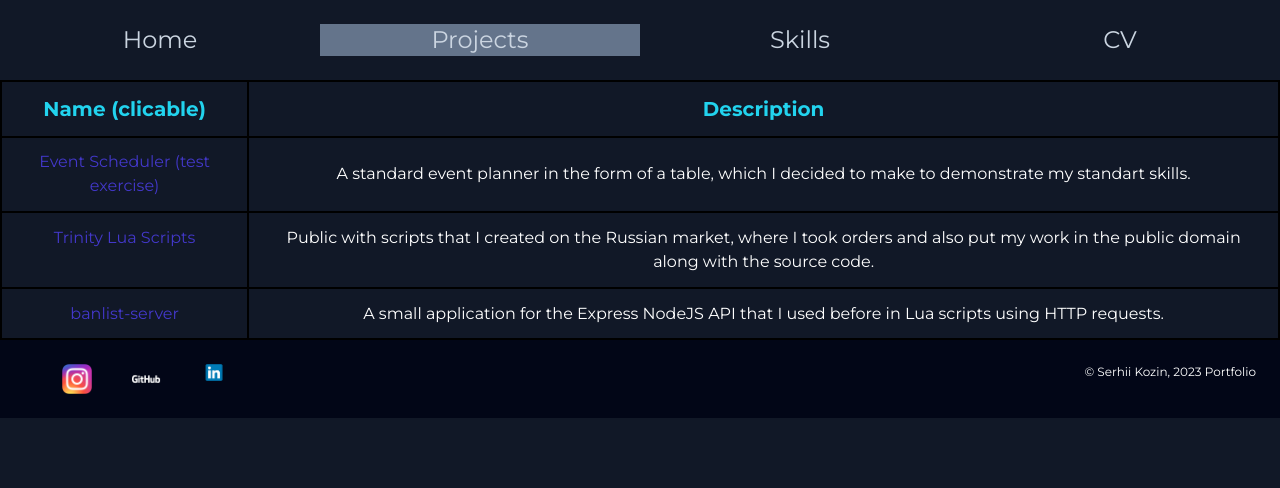
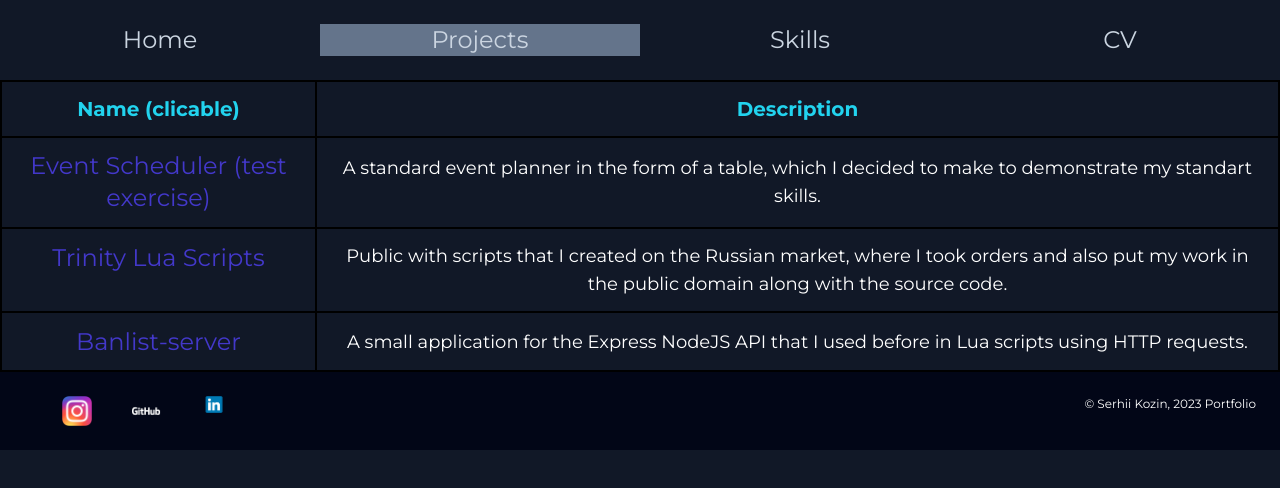
Before and after one commit to SerhiiFront-end/portfolio, a Next.js app: page /projects in a window 1280 px wide. Shown: the top 488 px of the page. Built offline with nearby package versions, Linux system fonts and the light colour scheme.

Commit message:
correct project

```diff
--- a/src/app/projects/EventScheduler/page.tsx
+++ b/src/app/projects/EventScheduler/page.tsx
@@ -2,6 +2,7 @@
 import { useState } from 'react'
 import { useForm } from 'react-hook-form'
 import Table from '../../../../components/EventSchedulierTable/Table'
+import Template from '../../../../components/template/template'
 import styles from '../projects.module.scss'
 import defaultData from './testData.json'
 export default function page() {
@@ -27,7 +28,7 @@ export default function page() {
 		reset()
 	}
 	return (
-		<div>
+		<Template left={true} loading={false}>
 			<Table data={data} setData={setData} />
 			<form className={styles.mainForm} onSubmit={handleSubmit(createNewData)}>
 				<br />
@@ -58,6 +59,6 @@ export default function page() {
 				></input>
 				<button className={styles.button}>Add</button>
 			</form>
-		</div>
+		</Template>
 	)
 }
--- a/src/app/projects/page.tsx
+++ b/src/app/projects/page.tsx
@@ -6,8 +6,8 @@ export default function page() {
 	return (
 		<div>
 			<Template loading={false} left={true}>
-				<table className={styles.table}>
-					<thead>
+				<table className={`${styles.table} text-sm md:text-lg`}>
+					<thead className='text-base md:text-xl'>
 						<tr>
 							<th>Name (clicable)</th>
 							<th>Description</th>
@@ -16,7 +16,7 @@ export default function page() {
 					<tbody>
 						{projects.map(el => (
 							<tr key={el.id}>
-								<td className='align-top'>
+								<td className='align-top  md:text-2xl text-xs'>
 									<Link href={el.link}>{el.name}</Link>
 								</td>
 								<td>{el.description}</td>
--- a/src/app/projects/projects.json
+++ b/src/app/projects/projects.json
@@ -13,7 +13,7 @@
 	},
 	{
 		"id": 2,
-		"name": "banlist-server",
+		"name": "Banlist-server",
 		"description": "A small application for the Express NodeJS API that I used before in Lua scripts using HTTP requests.",
 		"link": "https://banlist-server-serhiifront-end.vercel.app/banlist/web/1rp"
 	}
```
Also changed, not shown: components/EventSchedulierTable/Table.tsx (+11 -1 lines).
